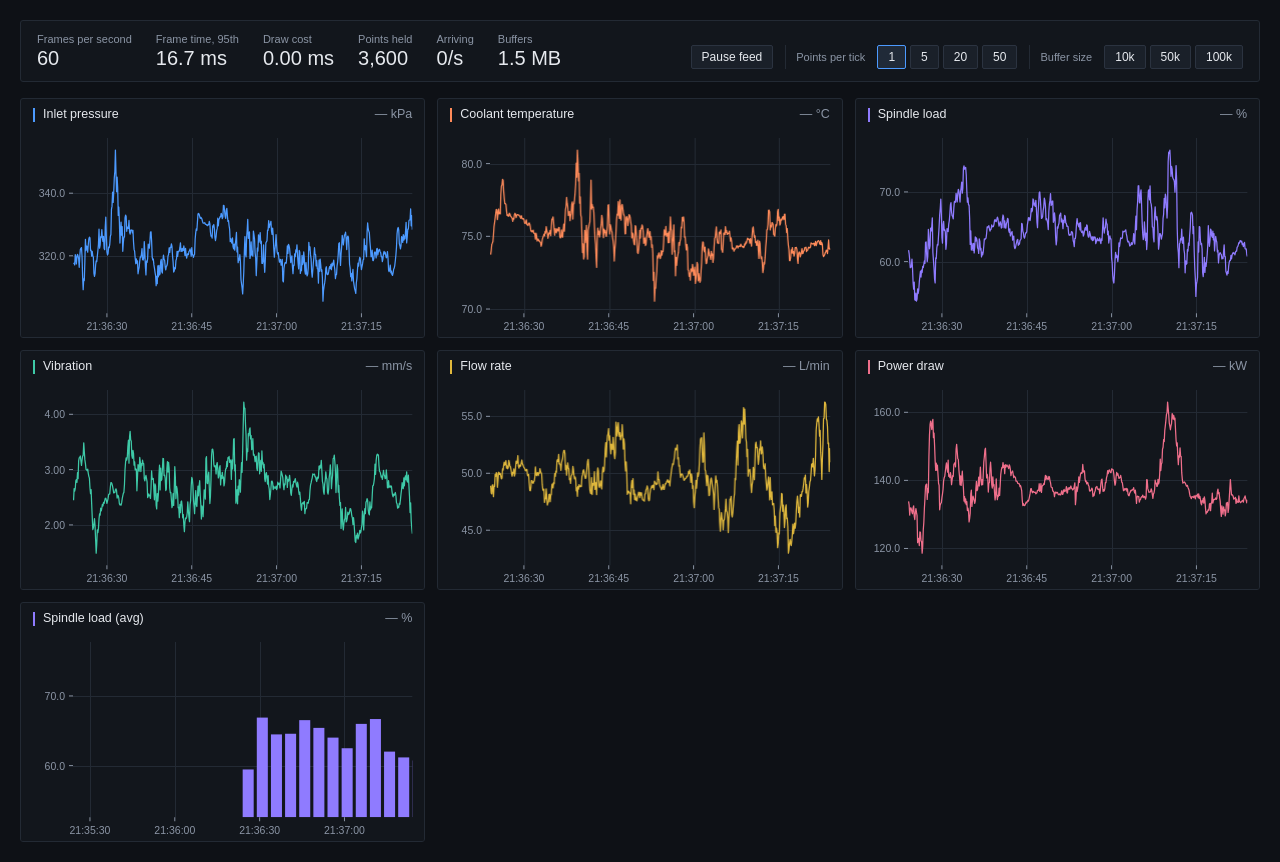
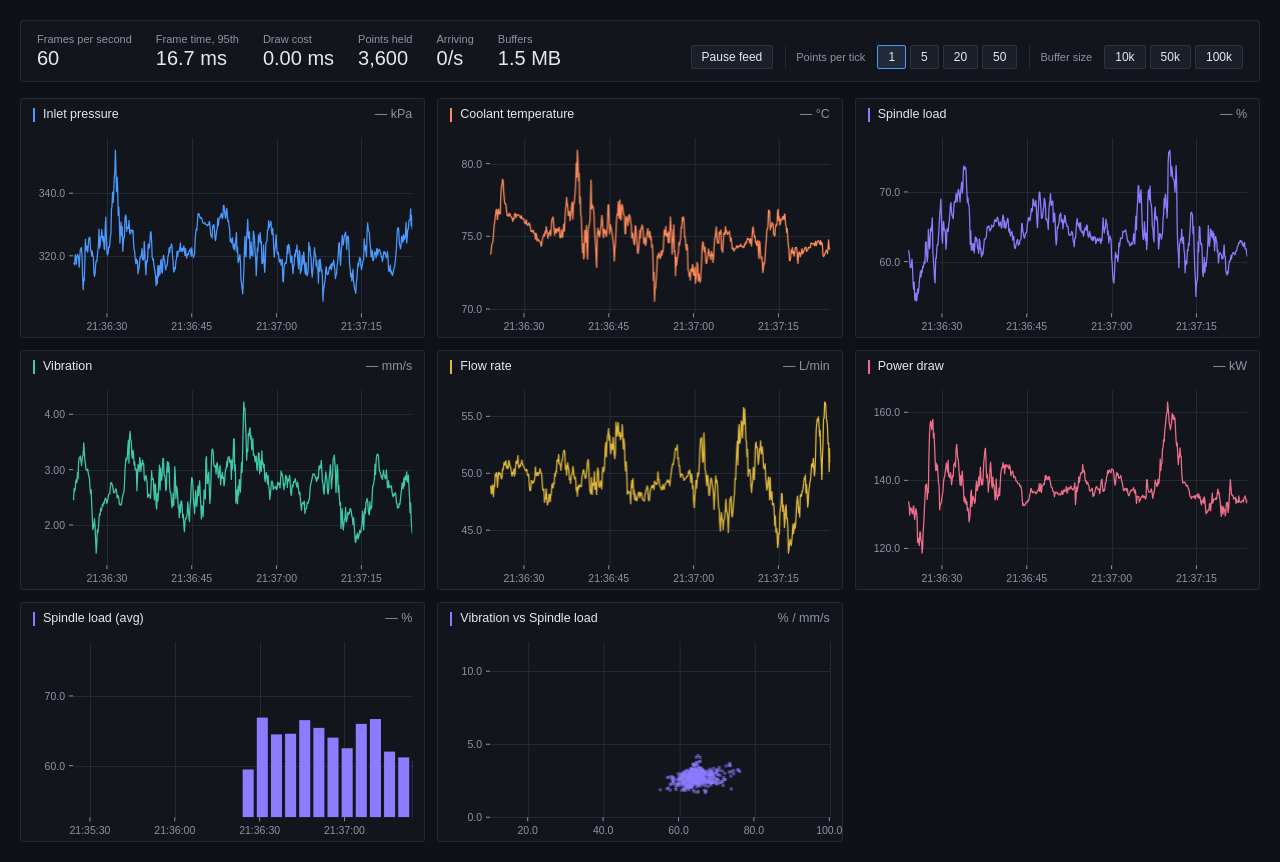
Before and after one commit to shreyaa-hub/Pulseboard, a Next.js app: page /dashboard in a window 1280 px wide. Built offline with nearby package versions, Linux system fonts and the light colour scheme.

Commit message:
scatter plot, stride-sampled above 4k points

```diff
--- a/components/Dashboard.tsx
+++ b/components/Dashboard.tsx
@@ -2,13 +2,17 @@
 
 import { BarChart } from '@/components/charts/BarChart';
 import { LineChart } from '@/components/charts/LineChart';
+import { ScatterChart } from '@/components/charts/ScatterChart';
 import { PerformanceMonitor } from '@/components/ui/PerformanceMonitor';
 import { useDashboard } from '@/components/providers/DataProvider';
 
 export function Dashboard() {
   const { store, driver } = useDashboard();
   const series = store.seriesMeta();
-  const barSeries = series.find((s) => s.id === 'spindle-load') ?? series[0];
+  const byId = (id: string) => series.find((s) => s.id === id);
+  const barSeries = byId('spindle-load') ?? series[0];
+  const scatterX = byId('spindle-load') ?? series[0];
+  const scatterY = byId('vibration') ?? series[1] ?? series[0];
 
   return (
     <div className="dash">
@@ -18,6 +22,9 @@ export function Dashboard() {
           <LineChart key={s.id} driver={driver} store={store} series={s} />
         ))}
         {barSeries && <BarChart driver={driver} store={store} series={barSeries} />}
+        {scatterX && scatterY && (
+          <ScatterChart driver={driver} store={store} xSeries={scatterX} ySeries={scatterY} />
+        )}
       </div>
     </div>
   );
--- /dev/null
+++ b/components/charts/ScatterChart.tsx
@@ -0,0 +1,209 @@
+'use client';
+
+import { useCallback, useMemo, useRef, useState } from 'react';
+import { AxisLayer, type AxisHandle } from './AxisLayer';
+import { useChartRenderer } from '@/hooks/useChartRenderer';
+import { useScatterInteraction, type ScatterDomain } from '@/hooks/useScatterInteraction';
+import { crisp, niceTicks } from '@/lib/canvasUtils';
+import type { DataStore } from '@/lib/dataStore';
+import type { RafDriver } from '@/lib/rafDriver';
+import type { SeriesMeta } from '@/lib/types';
+import type { PlotArea } from '@/lib/viewport';
+
+const GUTTER_LEFT = 52;
+const GUTTER_BOTTOM = 24;
+const GUTTER_TOP = 10;
+const GUTTER_RIGHT = 12;
+const DOT = 3;
+
+/** Above this many points in the window, draw every Nth instead of all of
+ *  them. Min/max decimation (as used by the line chart) has no equivalent
+ *  here — there's no "envelope" of an unordered x/y relationship — so this
+ *  falls back to uniform stride sampling, which is the standard approach for
+ *  scatter plots at this scale and keeps the pattern visually representative
+ *  without secretly hiding clusters. */
+const MAX_DRAWN = 4000;
+
+function readTheme(el: HTMLElement) {
+  const s = getComputedStyle(el);
+  return {
+    bg: s.getPropertyValue('--chart-bg').trim() || '#12161c',
+    grid: s.getPropertyValue('--chart-grid').trim() || '#232a34',
+    crosshair: s.getPropertyValue('--chart-crosshair').trim() || '#5a6472',
+  };
+}
+
+interface Props {
+  driver: RafDriver;
+  store: DataStore;
+  xSeries: SeriesMeta;
+  ySeries: SeriesMeta;
+  windowMs?: number;
+  height?: number;
+}
+
+export function ScatterChart({
+  driver,
+  store,
+  xSeries,
+  ySeries,
+  windowMs = 60_000,
+  height = 240,
+}: Props) {
+  const axisRef = useRef<AxisHandle | null>(null);
+  const areaRef = useRef<PlotArea>({ left: GUTTER_LEFT, top: GUTTER_TOP, width: 0, height: 0 });
+  const themeRef = useRef({ bg: '#12161c', grid: '#232a34', crosshair: '#5a6472' });
+  const ticksRef = useRef(new Float64Array(14));
+
+  const [readout, setReadout] = useState<{ x: number; y: number } | null>(null);
+  const readoutThrottle = useRef(0);
+  const hasReadout = useRef(false);
+
+  const initialDomain = useMemo<ScatterDomain>(
+    () => ({ xMin: xSeries.min, xMax: xSeries.max, yMin: ySeries.min, yMax: ySeries.max }),
+    [xSeries.min, xSeries.max, ySeries.min, ySeries.max],
+  );
+
+  const { stateRef, elementRef } = useScatterInteraction(initialDomain, areaRef);
+
+  const draw = useCallback<Parameters<typeof useChartRenderer>[1]>(
+    (ctx, size, frame, resized) => {
+      const xBuf = store.buffer(xSeries.id);
+      const yBuf = store.buffer(ySeries.id);
+      if (!xBuf || !yBuf) return;
+
+      const area = areaRef.current;
+      area.left = GUTTER_LEFT;
+      area.top = GUTTER_TOP;
+      area.width = Math.max(1, size.width - GUTTER_LEFT - GUTTER_RIGHT);
+      area.height = Math.max(1, size.height - GUTTER_TOP - GUTTER_BOTTOM);
+
+      if (resized && elementRef.current) {
+        themeRef.current = readTheme(elementRef.current);
+      }
+
+      const theme = themeRef.current;
+      const state = stateRef.current;
+      const { domain } = state;
+
+      ctx.fillStyle = theme.bg;
+      ctx.fillRect(0, 0, size.width, size.height);
+
+      // The two buffers tick in lockstep (verified: every ingest pushes a
+      // batch to all series at once), so index i means the same instant in
+      // both — no separate time lookup is needed to pair them up.
+      const now = Date.now();
+      const cutoff = now - windowMs;
+      let from = xBuf.indexAtOrAfter(cutoff);
+      const to = xBuf.length;
+      const count = to - from;
+
+      ctx.strokeStyle = theme.grid;
+      ctx.lineWidth = 1;
+      ctx.beginPath();
+      const nx = niceTicks(domain.xMin, domain.xMax, 6, ticksRef.current);
+      for (let i = 0; i < nx; i++) {
+        const x = crisp(
+          area.left + ((ticksRef.current[i] - domain.xMin) / (domain.xMax - domain.xMin)) * area.width,
+        );
+        ctx.moveTo(x, area.top);
+        ctx.lineTo(x, area.top + area.height);
+      }
+      const ny = niceTicks(domain.yMin, domain.yMax, 5, ticksRef.current);
+      for (let i = 0; i < ny; i++) {
+        const y = crisp(
+          area.top + area.height - ((ticksRef.current[i] - domain.yMin) / (domain.yMax - domain.yMin)) * area.height,
+        );
+        ctx.moveTo(area.left, y);
+        ctx.lineTo(area.left + area.width, y);
+      }
+      ctx.stroke();
+
+      if (count > 0) {
+        const stride = count > MAX_DRAWN ? Math.ceil(count / MAX_DRAWN) : 1;
+        const xScale = area.width / (domain.xMax - domain.xMin);
+        const yScale = area.height / (domain.yMax - domain.yMin);
+        const yBase = area.top + area.height;
+
+        ctx.save();
+        ctx.beginPath();
+        ctx.rect(area.left, area.top, area.width, area.height);
+        ctx.clip();
+
+        for (let i = from; i < to; i += stride) {
+          const xv = xBuf.valueAt(i);
+          const yv = yBuf.valueAt(i);
+          const px = area.left + (xv - domain.xMin) * xScale;
+          const py = yBase - (yv - domain.yMin) * yScale;
+          if (px < area.left - DOT || px > area.left + area.width + DOT) continue;
+          if (py < area.top - DOT || py > yBase + DOT) continue;
+
+          const status = Math.max(xBuf.statusAt(i), yBuf.statusAt(i));
+          ctx.fillStyle = status === 2 ? '#ef6f8b' : status === 1 ? '#e0b83c' : xSeries.colour;
+          ctx.globalAlpha = status === 0 ? 0.55 : 0.9;
+          ctx.fillRect(px - DOT / 2, py - DOT / 2, DOT, DOT);
+        }
+        ctx.globalAlpha = 1;
+        ctx.restore();
+      }
+
+      if (
+        state.hoverX >= area.left &&
+        state.hoverX <= area.left + area.width &&
+        state.hoverY >= area.top &&
+        state.hoverY <= area.top + area.height
+      ) {
+        const cx = crisp(state.hoverX);
+        const cy = crisp(state.hoverY);
+        ctx.strokeStyle = theme.crosshair;
+        ctx.beginPath();
+        ctx.moveTo(cx, area.top);
+        ctx.lineTo(cx, area.top + area.height);
+        ctx.moveTo(area.left, cy);
+        ctx.lineTo(area.left + area.width, cy);
+        ctx.stroke();
+
+        if (frame.now - readoutThrottle.current > 160) {
+          readoutThrottle.current = frame.now;
+          const xv = domain.xMin + ((state.hoverX - area.left) / area.width) * (domain.xMax - domain.xMin);
+          const yv =
+            domain.yMin + ((area.top + area.height - state.hoverY) / area.height) * (domain.yMax - domain.yMin);
+          hasReadout.current = true;
+          setReadout({ x: xv, y: yv });
+        }
+      } else if (hasReadout.current && frame.now - readoutThrottle.current > 160) {
+        readoutThrottle.current = frame.now;
+        hasReadout.current = false;
+        setReadout(null);
+      }
+
+      axisRef.current?.update(
+        { tMin: domain.xMin, tMax: domain.xMax, yMin: domain.yMin, yMax: domain.yMax },
+        area,
+      );
+    },
+    [store, xSeries.id, xSeries.colour, ySeries.id, windowMs, elementRef, stateRef],
+  );
+
+  const { canvasRef } = useChartRenderer(driver, draw);
+
+  return (
+    <figure className="chart" style={{ height }}>
+      <figcaption className="chart-head">
+        <span className="chart-title" style={{ borderColor: xSeries.colour }}>
+          {ySeries.label} vs {xSeries.label}
+        </span>
+        <span className="chart-readout">
+          {readout
+            ? `${readout.x.toFixed(1)} ${xSeries.unit}, ${readout.y.toFixed(1)} ${ySeries.unit}`
+            : `${xSeries.unit} / ${ySeries.unit}`}
+        </span>
+      </figcaption>
+
+      <div className="chart-body" ref={elementRef}>
+        <canvas ref={canvasRef} />
+        <AxisLayer ref={axisRef} className="chart-axis" xMode="value" />
+      </div>
+    </figure>
+  );
+}
```
